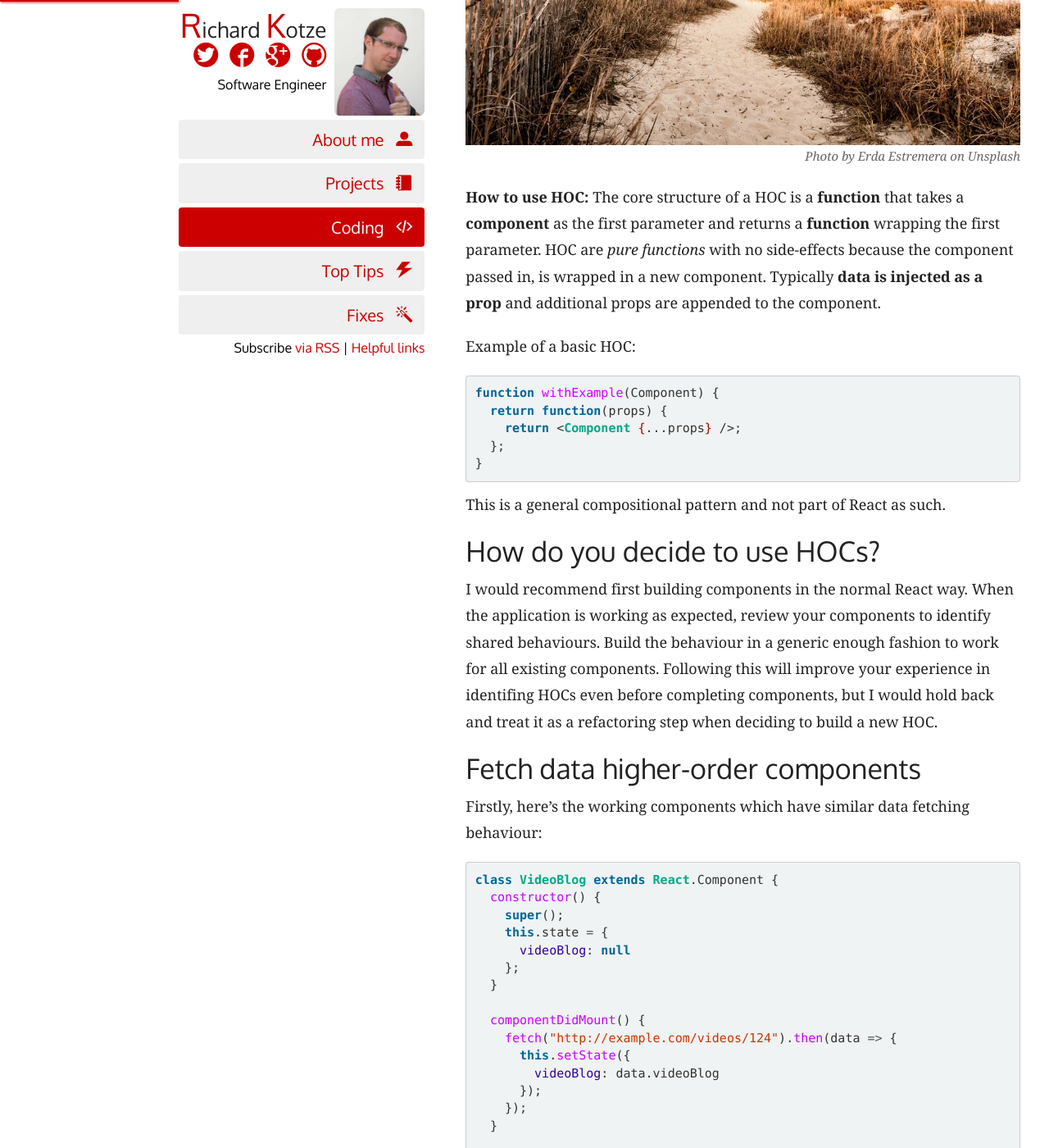
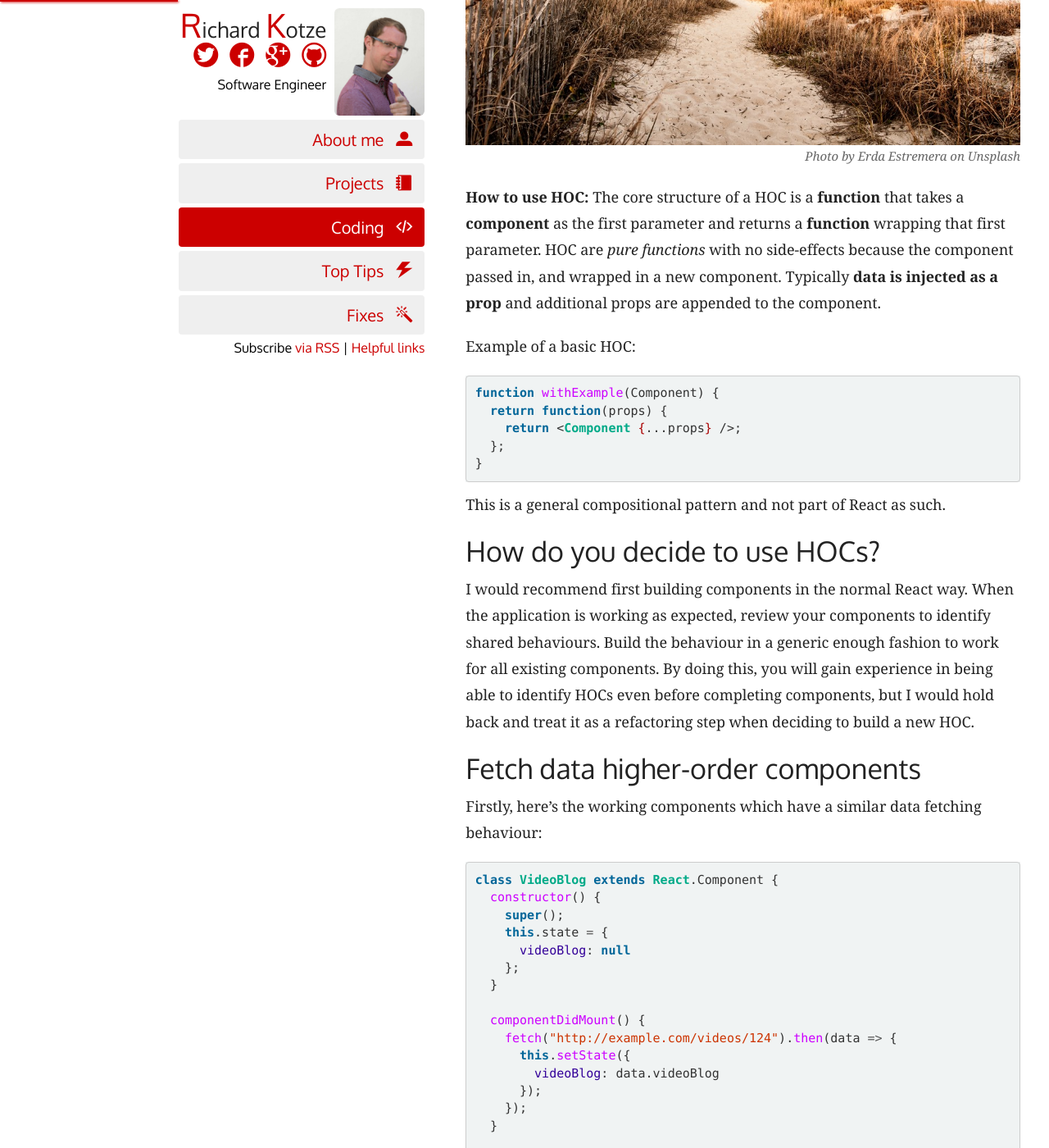
Before and after one commit to rkotze/rkotze.github.io, a Jekyll site: the page built from _posts/2018-01-16-high-order-components.md, in a window 1280 px wide and 1400 px high, scrolled down 699 px. Shown: the whole window at 82% size. Built offline with Jekyll 4.4.1, drawn with Linux system fonts in a browser that asks for light colours; comment, search, counter and statistics services are not loaded; some of the changed text lies outside the part shown.

Commit message:
Wording tweaks
Proving I'm reading it! It's beginning to sink in... :)

````diff
--- a/_posts/2018-01-16-high-order-components.md
+++ b/_posts/2018-01-16-high-order-components.md
@@ -10,18 +10,18 @@ meta_description: >
 excerpt_separator: <!--more-->
 ---
 
-In this post I will discuss the why and how to use higher-order components (<abbr title="higher-order component">HOC</abbr>) with [React JS](https://reactjs.org/).
+In this post I will discuss _why_ and _how_ to use higher-order components (<abbr title="higher-order component">HOC</abbr>) with [React JS](https://reactjs.org/).
 
 **Why use HOC:** Promote _reuse_ of logic across React components.
 
-Components are the typical element for reuse in React but sometimes features don't fit into this standard. There might be similar methods used to fetch data but the display is different. An example of this is shown later.
+Components are the typical element for reuse in React but sometimes features don't fit into this standard. There might be similar methods used to fetch data but maybe the display is different. An example of this is shown later.
 
 <!--more-->
 
 ![Sandy beach path straw fence](/images/beach-sandy-straw-fence.jpg)
 _Photo by Erda Estremera on Unsplash_
 
-**How to use HOC:** The core structure of a HOC is a **function** that takes a **component** as the first parameter and returns a **function** wrapping the first parameter. HOC are _pure functions_ with no side-effects because the component passed in, is wrapped in a new component. Typically **data is injected as a prop** and additional props are appended to the component.
+**How to use HOC:** The core structure of a HOC is a **function** that takes a **component** as the first parameter and returns a **function** wrapping that first parameter. HOC are _pure functions_ with no side-effects because the component passed in, and wrapped in a new component. Typically **data is injected as a prop** and additional props are appended to the component.
 
 Example of a basic HOC:
 
@@ -37,11 +37,11 @@ This is a general compositional pattern and not part of React as such.
 
 ## How do you decide to use HOCs?
 
-I would recommend first building components in the normal React way. When the application is working as expected, review your components to identify shared behaviours. Build the behaviour in a generic enough fashion to work for all existing components. Following this will improve your experience in identifing HOCs even before completing components, but I would hold back and treat it as a refactoring step when deciding to build a new HOC.
+I would recommend first building components in the normal React way. When the application is working as expected, review your components to identify shared behaviours. Build the behaviour in a generic enough fashion to work for all existing components. By doing this, you will gain experience in being able to identify HOCs even before completing components, but I would hold back and treat it as a refactoring step when deciding to build a new HOC.
 
 ## Fetch data higher-order components
 
-Firstly, here's the working components which have similar data fetching behaviour:
+Firstly, here's the working components which have a similar data fetching behaviour:
 
 ```jsx
 class VideoBlog extends React.Component {
@@ -91,7 +91,7 @@ class RelatedVideos extends React.Component {
 
 `VideoBlog` and `RelatedVideo` are not the same output but the implementation is similar. They both fetch data in a `componentDidMount` life cycle.
 
-What will the above components look like when wrapped in `withFetch` HOC?
+What will the above components look like when wrapped in a `withFetch` HOC?
 
 ```jsx
 const VideoBlog = withFetch(VideoBlogView, "http://example.com/videos/124");
````
Also changed, not shown: other parts of _posts/2018-01-16-high-order-components.md (+2 -2 lines).
